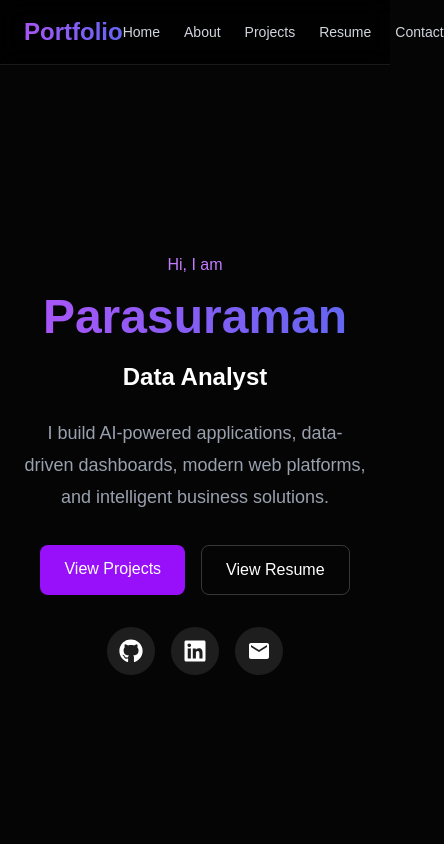
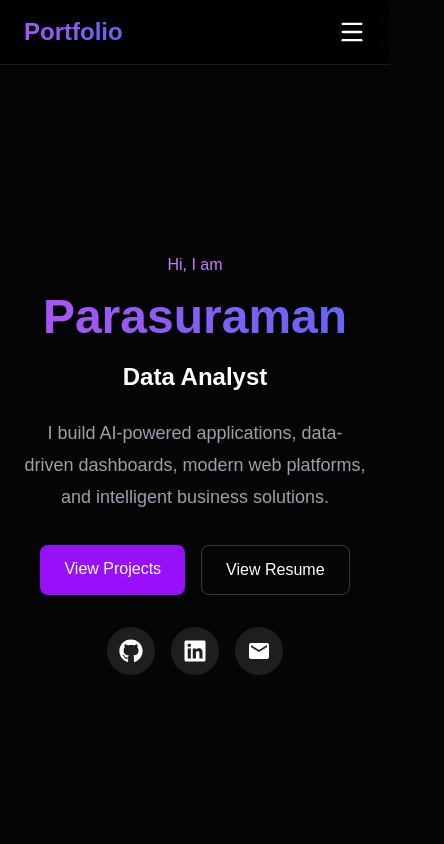
Before and after one commit to Parasu770/portfolio, a Next.js app: page / in a window 390 px wide. Shown: the top 844 px of the page, 444 px wide, since content can reach past the window. Built offline with nearby package versions, Linux system fonts and the light colour scheme.

Commit message:
add responsive navbar

```diff
--- a/src/components/Navbar.tsx
+++ b/src/components/Navbar.tsx
@@ -1,21 +1,81 @@
+"use client";
+
 import Link from "next/link";
+import { useState } from "react";
+import { Menu, X } from "lucide-react";
 
 export default function Navbar() {
+  const [open, setOpen] = useState(false);
+
   return (
     <nav className="sticky top-0 z-50 bg-black/80 backdrop-blur-md border-b border-white/10">
       <div className="max-w-7xl mx-auto px-6 py-4 flex items-center justify-between">
-        <Link href="/" className="text-2xl font-bold gradient-text">
+
+        {/* Logo */}
+        <Link
+          href="/"
+          className="text-2xl font-bold gradient-text"
+        >
           Portfolio
         </Link>
 
-        <div className="flex gap-6 text-sm md:text-base text-gray-300">
-          <Link href="/" className="hover:text-purple-400">Home</Link>
-          <Link href="/about" className="hover:text-purple-400">About</Link>
-          <Link href="/projects" className="hover:text-purple-400">Projects</Link>
-          <Link href="/resume" className="hover:text-purple-400">Resume</Link>
-          <Link href="/contact" className="hover:text-purple-400">Contact</Link>
+        {/* Desktop Menu */}
+        <div className="hidden md:flex gap-8 text-gray-300">
+          <Link href="/" className="hover:text-purple-400">
+            Home
+          </Link>
+
+          <Link href="/about" className="hover:text-purple-400">
+            About
+          </Link>
+
+          <Link href="/projects" className="hover:text-purple-400">
+            Projects
+          </Link>
+
+          <Link href="/resume" className="hover:text-purple-400">
+            Resume
+          </Link>
+
+          <Link href="/contact" className="hover:text-purple-400">
+            Contact
+          </Link>
         </div>
+
+        {/* Mobile Button */}
+        <button
+          onClick={() => setOpen(!open)}
+          className="md:hidden text-white"
+        >
+          {open ? <X size={28} /> : <Menu size={28} />}
+        </button>
       </div>
+
+      {/* Mobile Menu */}
+      {open && (
+        <div className="md:hidden px-6 pb-5 flex flex-col gap-4 text-gray-300 bg-black border-t border-white/10">
+
+          <Link href="/" onClick={() => setOpen(false)}>
+            Home
+          </Link>
+
+          <Link href="/about" onClick={() => setOpen(false)}>
+            About
+          </Link>
+
+          <Link href="/projects" onClick={() => setOpen(false)}>
+            Projects
+          </Link>
+
+          <Link href="/resume" onClick={() => setOpen(false)}>
+            Resume
+          </Link>
+
+          <Link href="/contact" onClick={() => setOpen(false)}>
+            Contact
+          </Link>
+        </div>
+      )}
     </nav>
   );
 }
```
